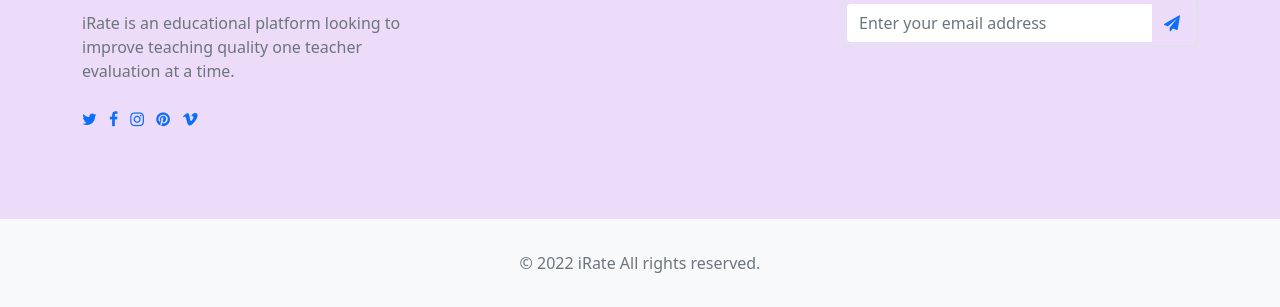
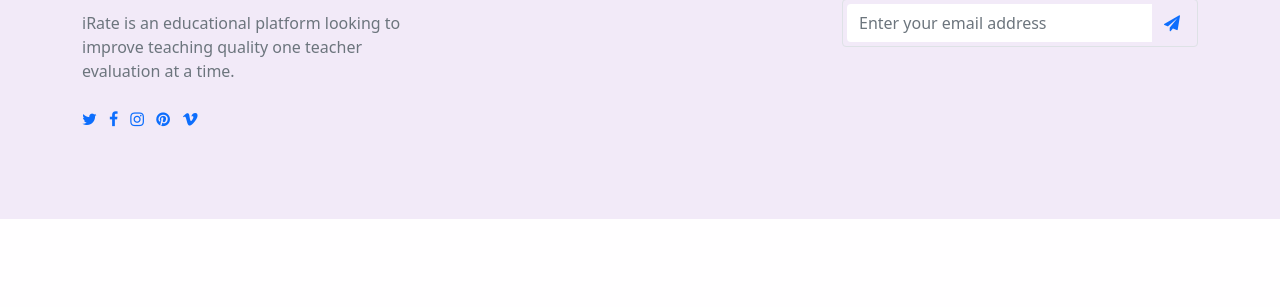
Before and after one commit to conchesness/CourseCat, a Flask app: page /aboutus in a window 1280 px wide. Shown: the part 2424-2731 px from the top of the page. After the commit the page ends 2643 px from the top, so only its background shows below. Run offline with Flask 2, Linux system fonts and the light colour scheme; some libraries are stand-ins or nearby versions.

Commit message:
more css

```diff
--- a/app/static/local.css
+++ b/app/static/local.css
@@ -13,7 +13,7 @@
   }
 
 html body {
-    background-color: #ecdbf9;
+    background-color: #f2eaf8;
   }
 
 .navbar-dark {
--- a/app/templates/includes/_footer.html
+++ b/app/templates/includes/_footer.html
@@ -33,11 +33,4 @@
         </div>
       </div>
     </div>
-
-    <!-- Copyrights -->
-    <div class="bg-light py-4">
-      <div class="container text-center">
-        <p class="text-muted mb-0 py-2">© 2022 iRate All rights reserved.</p>
-      </div>
-    </div>
   </footer>
```
Also changed, not shown: app/templates/index.html (+6 -6 lines).
